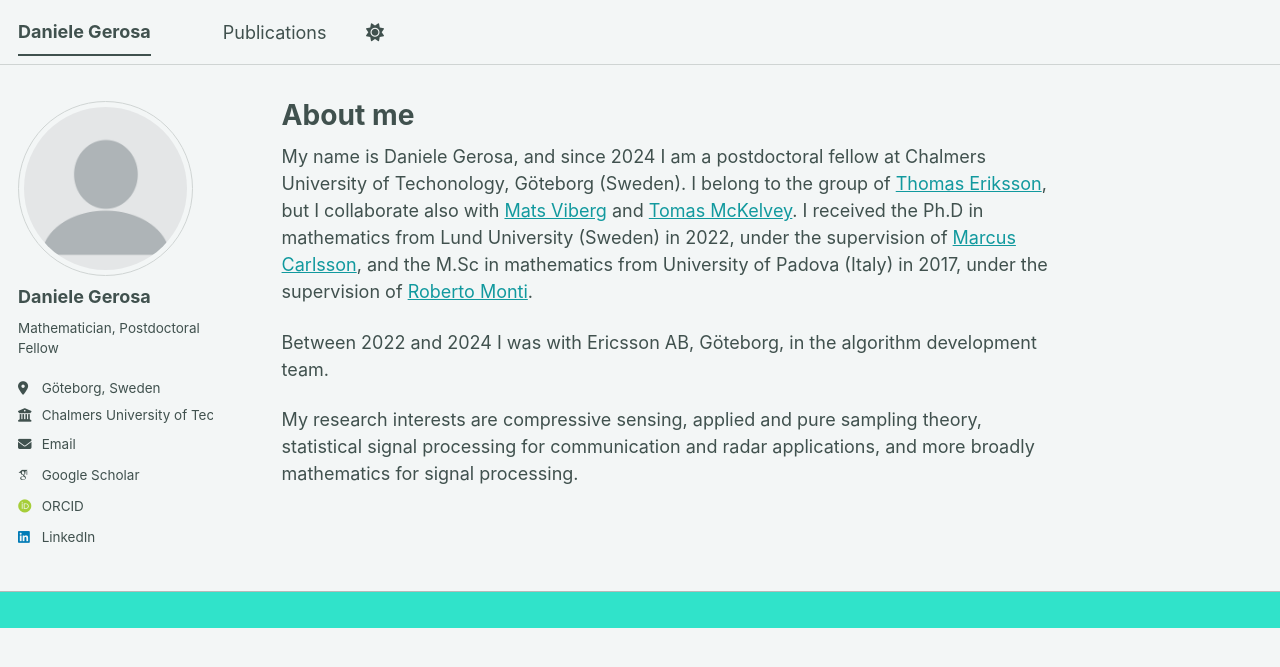
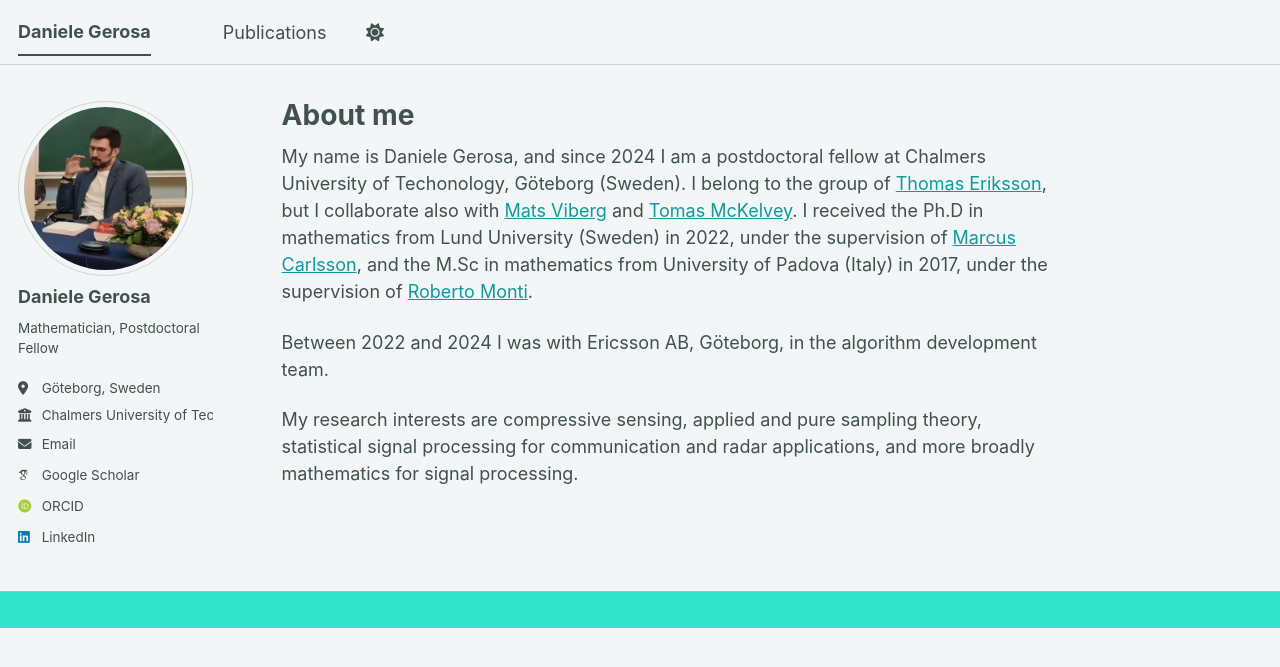
Before and after one commit to dagerosa/dagerosa.github.io, a Jekyll site: the page built from _pages/about.md, in a window 1280 px wide. Shown: the top 667 px of the page. Built offline with Jekyll 4.4.1, drawn with Linux system fonts in a browser that asks for light colours; some web fonts are replaced; a script bundle is joined from its source files by our own code; library files that are not in the unit come from our copies.

Commit message:
Update _config.yml

```diff
--- a/_config.yml
+++ b/_config.yml
@@ -21,7 +21,7 @@ baseurl                  : "" # the subpath of your site, e.g. "/blog"
 #               Additional customization can be done by editing /_includes/author-profile.html
 author:
   # Biographic information
-  avatar           : "profile.png"
+  avatar           : "me.jpg"
   name             : "Daniele Gerosa"
   pronouns         : # example: "she/her"
   bio              : "Mathematician, Postdoctoral Fellow"
```
